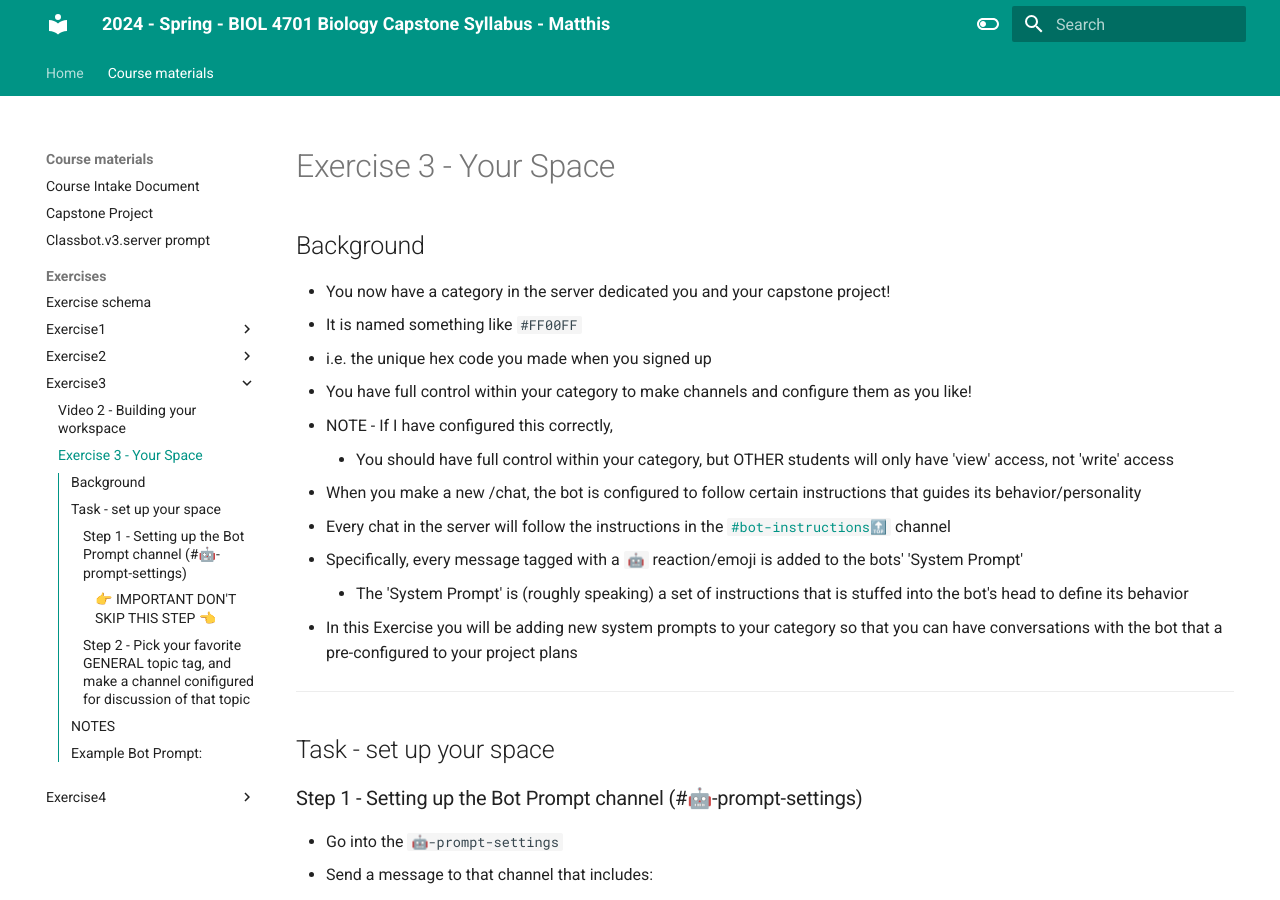
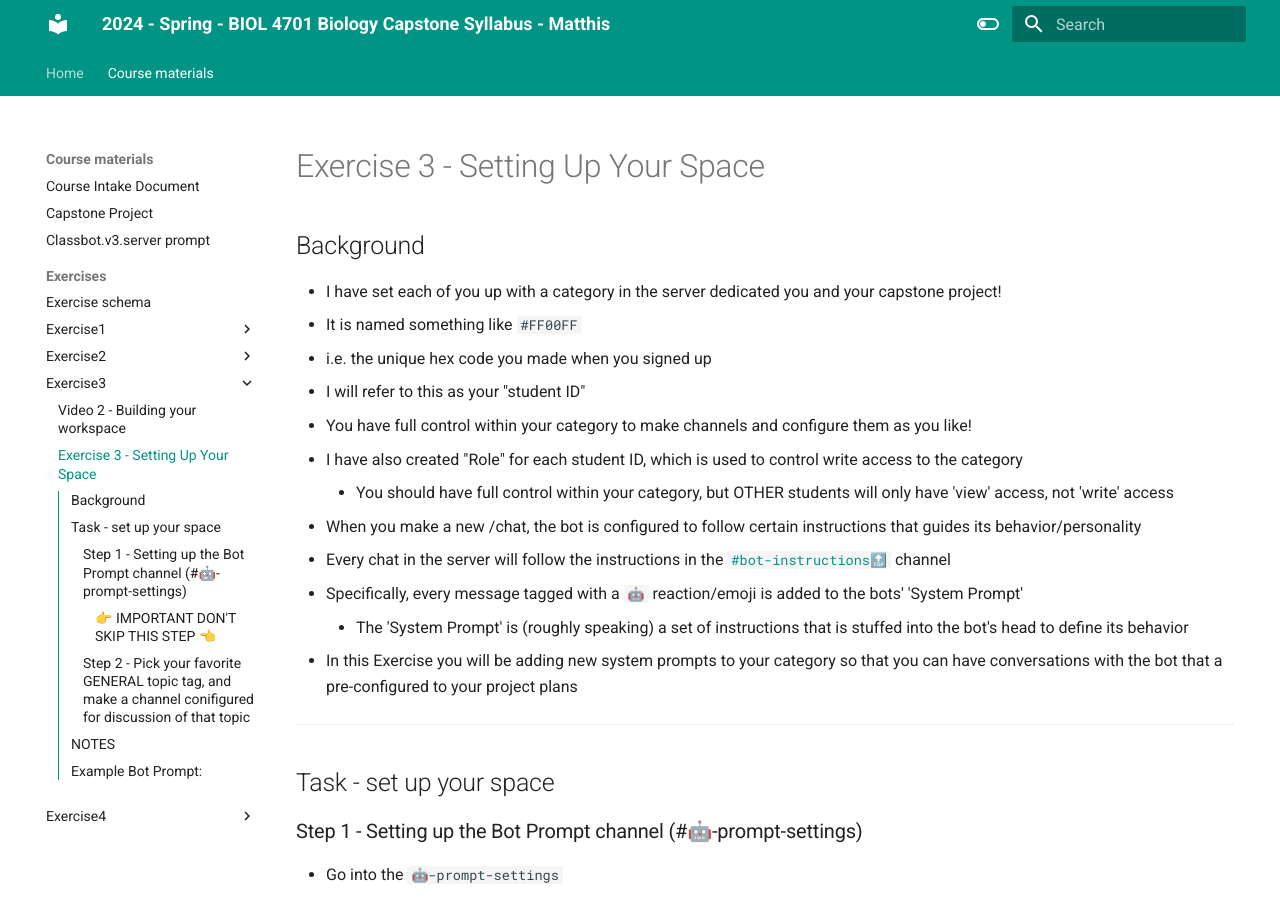
Before and after one commit to HumanMovementNeuroscience/capstone, an MkDocs documentation site: the page built from docs/course_materials/exercises/exercise3/exercise3-student-instructions.md, in a window 1280 px wide and 900 px high. Built offline with MkDocs 1.6.1 and Material for MkDocs 9.7.7, drawn with Linux system fonts in a browser that asks for light colours.

Commit message:
Feb 26, 2024, 4:18 PM

```diff
--- a/docs/course_materials/exercises/exercise3/exercise3-student-instructions.md
+++ b/docs/course_materials/exercises/exercise3/exercise3-student-instructions.md
@@ -1,12 +1,13 @@
-# Exercise 3 - Your Space
+# Exercise 3 - Setting Up Your Space
 ## Background
-- You now have a category in the server dedicated you and your capstone project!
+- I have set each of you up with a category in the server dedicated you and your capstone project!
 - It is named something like `#FF00FF`
   - i.e. the unique hex code you made when you signed up
+  - I will refer to this as your "student ID"
 
 - You have full control within your category to make channels and configure them as you like!
-   - NOTE - If I have configured this correctly,
-      - You should have full control within your category, but OTHER students will only have 'view' access, not 'write' access
+  - I have also created "Role" for each student ID, which is used to control write access to the category
+    - You should have full control within your category, but OTHER students will only have 'view' access, not 'write' access
 
 - When you make a new /chat, the bot is configured to follow certain instructions that guides its behavior/personality
 
```
